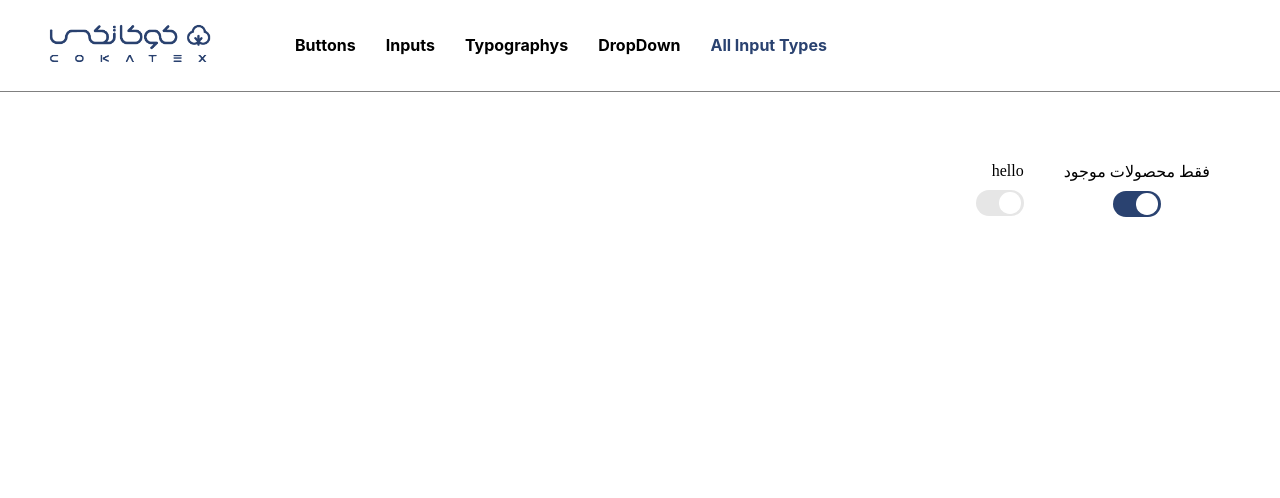
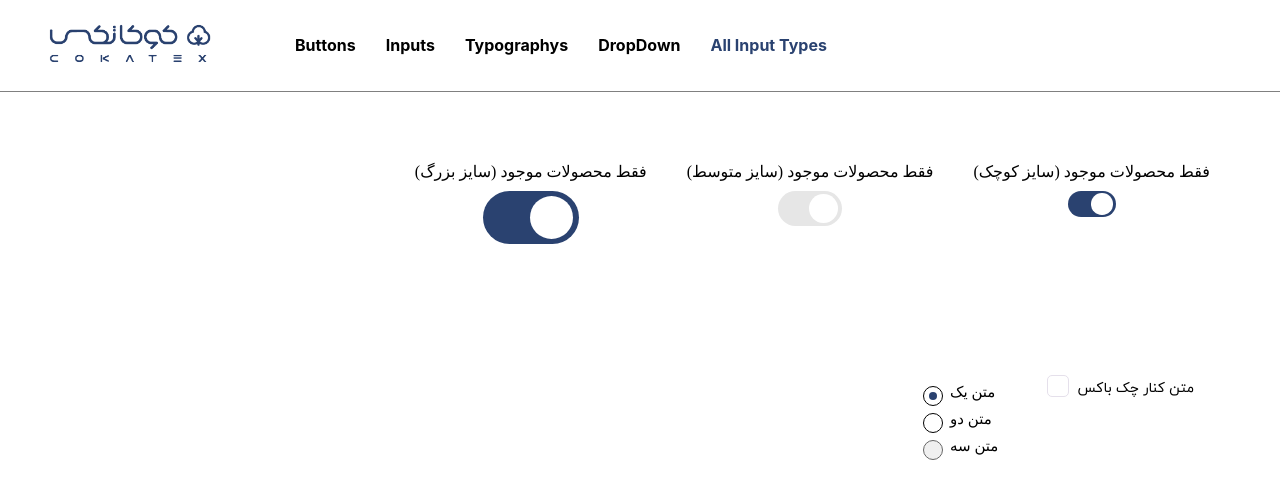
Before and after one commit to yasaman9776/test2, a React (Create React App) app: page /allDifferentInputType in a window 1280 px wide. Shown: the top 498 px of the page. Built offline with nearby package versions, Linux system fonts and the light colour scheme.

Commit message:
radio button

```diff
--- a/src/components/CheckBox.js
+++ b/src/components/CheckBox.js
@@ -33,7 +33,7 @@ const Indicator = styled.div`
   background: ${(props) => props.backgroundColor};
   position: absolute;
   top: 0em;
-  left: 0;
+  left: ${(props) => props.leftIndicator};
   border-style:solid;
   border-width : 1px;
   border-color:${(props) => props.borderColor};
@@ -82,6 +82,7 @@ export default function Checkbox({
   borderColor,
   backgroundColor,
   checkColor,
+  leftIndicator
 }) {
   return (
     <Label htmlFor={id} disabled={disabled}>
@@ -100,7 +101,7 @@ export default function Checkbox({
         onChange={onChange}
 
       />
-      <Indicator borderColor={borderColor} backgroundColor={backgroundColor} checkColor={checkColor}/>
+      <Indicator borderColor={borderColor} backgroundColor={backgroundColor} checkColor={checkColor} leftIndicator={leftIndicator}/>
     </Label>
   );
 }
--- /dev/null
+++ b/src/components/Radiobutton.js
@@ -0,0 +1,97 @@
+import React from "react";
+import styled, { keyframes } from "styled-components";
+import { CokatexColors } from "../helper/colors";
+const Input = styled.input`
+  height: 0;
+  width: 0;
+  opacity: 0;
+  z-index: -1;
+`;
+
+const popIn = keyframes`
+from {
+  opacity: 0;
+  transform: translate(-50%, -50%) scale(1.5) ;
+}
+to {
+  opacity: 1;
+  transform: translate(-50%, -50%) scale(1) ;
+}
+`;
+
+const Label = styled.label`
+  position: relative;
+  display: flex;
+  cursor: ${props => (props.disabled ? "not-allowed" : "pointer")};
+  margin: 0.6em 1em;
+  font-size: 15px;
+  font-family:"IRANYekan";
+`;
+
+const Indicator = styled.div`
+  border: 1px solid;
+  border-radius: 1em;
+  width: 18px;
+  height: 18px;
+  position: absolute;
+  top: 3px;
+  left: -1.8em;
+
+  ${Label}:hover & {
+    background: #ccc;
+  }
+
+  &::after {
+    content: "";
+    position: absolute;
+    display: none;
+  }
+
+  ${Input}:checked + &::after {
+    display: block;
+
+    border-radius: 1em;
+    background-color: ${CokatexColors.navyBlue};
+    width: 8px;
+    height: 8px;
+    top: 50%;
+    left: 50%;
+    transform: translate(-50%, -50%);
+    animation-name: ${popIn};
+    animation-duration: 0.3s;
+    animation-fill-mode: forwards;
+  }
+
+  ${Input}:disabled + & {
+    pointer-events: none;
+    opacity: 0.6;
+    background: #e6e6e6;
+  }
+`;
+
+export default function RadioButton({
+  value,
+  onChange,
+  name,
+  id,
+  label,
+  disabled,
+  checked
+}) {
+  return (
+    <Label htmlFor={id} disabled={disabled}>
+      {label}
+      <Input
+        id={id}
+        type="radio"
+        role="radio"
+        name={name}
+        value={value}
+        disabled={disabled}
+        onChange={onChange}
+        checked={checked}
+      />
+      <Indicator />
+    </Label>
+  );
+}
--- a/src/components/ToggleSwitch.js
+++ b/src/components/ToggleSwitch.js
@@ -1,5 +1,5 @@
 import React from "react";
-import styled, { keyframes } from "styled-components";
+import styled from "styled-components";
 import { CokatexColors } from "../helper/colors";
 const Input = styled.input`
   height: 0;
@@ -67,7 +67,7 @@ const Slider = styled.span`
   }
 
   ${Input}:focus + & {
-    box-shadow: 0 0 0.1em #2196f3;
+    box-shadow: 0 0 0.1em #E5E0EB;
   }
 
   ${Input}:disabled + & {
--- a/src/pages/AllDifferentInputType.jsx
+++ b/src/pages/AllDifferentInputType.jsx
@@ -1,43 +1,104 @@
-
 import { useState } from "react";
 import ToggleSwitch from "../components/ToggleSwitch";
+import Checkbox from "../components/Checkbox";
+import { CokatexColors } from "../helper/colors";
+import RadioButton from "../components/Radiobutton";
 
-const AllDifferentInputType = ({props}) =>{
+ const AllDifferentInputType = ({ props }) => {
   const [value, setToggle] = useState(true);
   const [value2, setToggle2] = useState(true);
-    return(
+  const [value3, setToggle3] = useState(true);
+  const [checkbox, setCheckbox] = useState(false);
+  const [radioValue, setRadio] = useState(true);
+  return (
+    <>
       <div
         style={{
           padding: 50,
           display: "flex",
           flexDirection: "row-reverse"
         }}>
-          <div style={{margin:20}}>
+        <div style={{
+          margin: 20
+        }}>
           <ToggleSwitch
-          label="فقط محصولات موجود"
+            label="فقط محصولات موجود (سایز کوچک)"
             title="toogle switch xs"
             size="xs"
             value={value}
             checked={value}
-          onChange={({ target }) => setToggle(!value)}
-        />
+            onChange={({ target }) => setToggle(!value)} />
         </div>
-          <div style={{margin:20}}>
+        <div style={{
+          margin: 20
+        }}>
 
           <ToggleSwitch
-          label="hello"
-          title="toogle switch xs"
-          size="xs"
+            label="فقط محصولات موجود (سایز متوسط)"
+            title="toogle switch sm"
+            size="sm"
             value={value2}
             disabled="true"
             checked={value2}
-          onChange={({ target }) => setToggle2(!value)}
-        />
+            onChange={({ target }) => setToggle2(!value2)} />
         </div>
+        <div style={{
+          margin: 20
+        }}>
+
+          <ToggleSwitch
+            label="فقط محصولات موجود (سایز بزرگ)"
+            title="toogle switch lg"
+            size="lg"
+            value={value3}
+            checked={value3}
+            onChange={({ target }) => setToggle3(!value3)} />
         </div>
-    )
+
+      </div>
+      <div style={{
+        padding: 50,
+        display: "flex",
+        flexDirection: "row-reverse"
+      }}>
+        <div style={{
+          margin: 20
+        }}>
+          <Checkbox
+            backgroundColor={`${CokatexColors.white}`}
+            borderColor={`${CokatexColors.lightGray}`}
+            fontFamily={"IRANYekan"}
+            leftIndicator={"-30px"}
+            label="متن کنار چک باکس"
+            value={checkbox}
+            checked={checkbox}
+            onChange={({ target }) => setCheckbox(!checkbox)}
+            checkColor={`${CokatexColors.navyBlue}`} />
+        </div>
+        <div style={{ margin: 20 }}> <RadioButton
+          label="متن یک"
+          name="radio"
+          value={radioValue}
+          checked={radioValue}
+          onChange={({ target }) => {
+            console.log(target.value);
+            setRadio(Boolean(target.value));
+          }} />
+          <RadioButton label="متن دو" name="radio" value={!radioValue}
+            checked={!radioValue}
+            onChange={({ target }) => setRadio(!target.value)} />
+          <RadioButton
+            label="متن سه"
+            name="radio-disabled"
+            value={!radioValue}
+            checked={!radioValue}
+            disabled
+            onChange={({ target }) => setRadio(!target.value)} />
+          </div>
+        <div></div> </div> </>
+  );
 
 
-}
+};
 
 export default AllDifferentInputType;
--- a/src/pages/AllDropDown.jsx
+++ b/src/pages/AllDropDown.jsx
@@ -1,9 +1,9 @@
 import { useState } from "react";
-import { DefaultSelect, DefaultOption ,SelectDiv ,SelectCheckBoxHead,MultipleSelection,SelectBox,CheckBoxOption} from "../components/Dropdown";
+import { DefaultSelect, DefaultOption ,SelectDiv ,SelectBox,CheckBoxOption} from "../components/Dropdown";
 import { CokatexColors } from "../helper/colors";
-import Checkbox from "../components/CheckBox";
+import Checkbox from "../components/Checkbox";
 import Down from "../assets/icon/Down"
-import { Label } from "../components/Label";
+
 const AllDropDown = ({props}) =>{
  ;
     const [data, setData] = useState(undefined)
```
Lines whose indentation alone changed are shown as unchanged.
